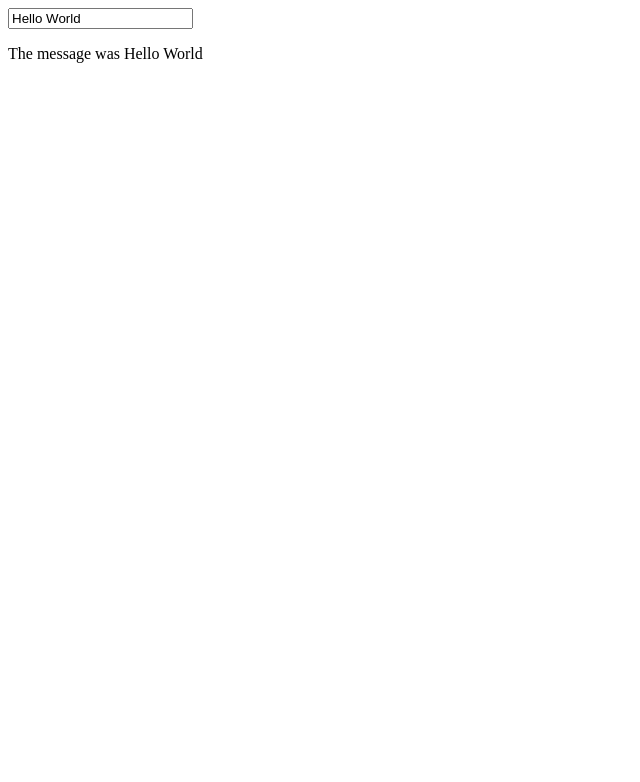
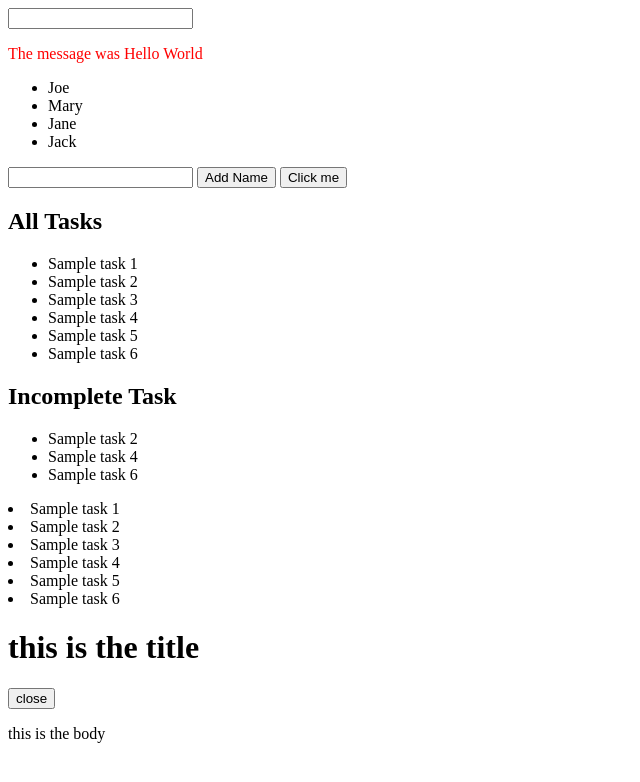
Before and after one commit to zyko01/vue-training, a plain HTML site: page index.html in a window 1280 px wide. Shown: the whole page, without its empty margins (0-640 px from the left). Drawn offline with nearby package versions, Linux system fonts and the light colour scheme.

Commit message:
vue training

```diff
--- a/index.html
+++ b/index.html
@@ -5,13 +5,54 @@
 	<meta http-equiv="X-UA-Compatible" content="IE=edge">
 	<title></title>
 	<link rel="stylesheet" href="">
+
+	<style type="text/css" media="screen">
+		.color-red {
+			color: red;
+		}
+
+		.is-loading {
+			background-color: red;
+		}
+	</style>
 </head>
 <body>
 
 	<div id="root">
 		<input type="text" id="input" v-model="message">
 
-		<p>The message was {{ message }}</p>
+		<p :class="className">The message was {{ message }}</p>
+
+		<ul>
+			<li v-for="name in names" v-text="name"></li>
+		</ul>
+
+		<input id="input" type="text" v-model="newName" v-on:keyUp="addName()">
+
+		<button @click="addName()" v-bind:title="title">Add Name</button>
+
+		<button :class="{'is-loading' : isLoading}" @click="toggleClass">Click me</button>
+
+
+		<h2>All Tasks</h2>
+
+		<ul>
+			<li v-for="task in tasks" v-text="task.description"></li>
+		</ul>
+
+		<h2>Incomplete Task</h2>
+
+		<ul>
+			<li v-for="task in incompleteTasks" v-text="task.description"></li>
+		</ul>
+
+	<!-- 	<task>wew</task>
+		<task>wews</task> -->
+
+		<task-list></task-list>
+
+		<message title="this is the title" body="this is the body"></message>
+
 	</div>
 
 	<!-- <script src="https://cdn.jsdelivr.net/npm/vue/dist/vue.js"></script> -->
@@ -22,11 +63,49 @@
 		new Vue({
 			el: '#root',
 			data: {
-				message: 'Hello World'
+				message: 'Hello World',
+				newName: '',
+				names: ['Joe', 'Mary', 'Jane', 'Jack'],
+				title: 'this is the title',
+				className: 'color-red',
+				isLoading: false,
+				tasks: [
+					{description: 'Sample task 1', completed: true},
+					{description: 'Sample task 2', completed: false},
+					{description: 'Sample task 3', completed: true},
+					{description: 'Sample task 4', completed: false},
+					{description: 'Sample task 5', completed: true},
+					{description: 'Sample task 6', completed: false}
+				]
+			},
+
+			methods: {
+
+				addName() {
+					this.names.push(this.newName);
+
+					this.newName = '';
+				},
+
+				toggleClass() {
+
+					this.isLoading = true;
+				}
+
+			},
+
+			computed: {
+
+				incompleteTasks() {
+					return this.tasks.filter(task => ! task.completed)
+				}
 			}
 		})
 
 	</script>
 
+
+	<script src="./main.js"></script>
+
 </body>
 </html>
--- /dev/null
+++ b/main.js
@@ -0,0 +1,61 @@
+Vue.component('message', {
+	props: ['title', 'body'],
+	data() {
+		return {
+			isVisible: true,
+		}
+	},
+	template: `
+		<div v-show="isVisible">
+			<h1>{{ title }}</h1>
+
+			<button type="button" @click="hideMessage">close</button>
+
+			<p>{{ body }}</p>
+		</div>
+	`,
+
+	methods: {
+		hideMessage() {
+			this.isVisible = false;
+		}
+	}
+});
+
+
+Vue.component('task-list', {
+
+	template: `
+		<div>
+			<task v-for="task in tasks">{{ task.description }}</task>
+		</div>
+		`,
+
+
+	data() {
+
+		return {
+			tasks: [
+					{description: 'Sample task 1', completed: true},
+					{description: 'Sample task 2', completed: false},
+					{description: 'Sample task 3', completed: true},
+					{description: 'Sample task 4', completed: false},
+					{description: 'Sample task 5', completed: true},
+					{description: 'Sample task 6', completed: false}
+				]
+		};
+	}
+
+});
+
+
+
+Vue.component('task', {
+
+	template: '<li><slot></slot></li>'
+});
+
+
+new Vue({
+	el: '#root'
+});
```
